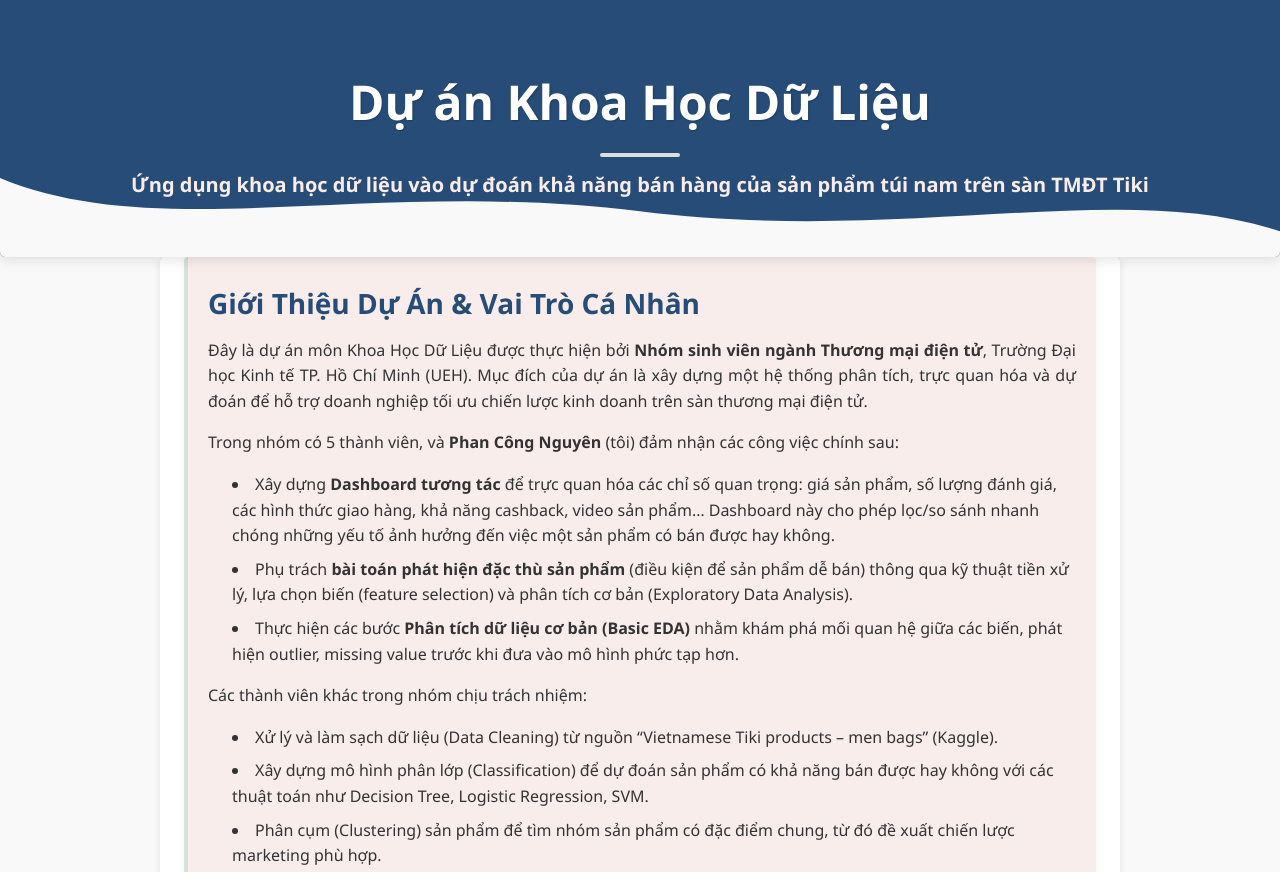
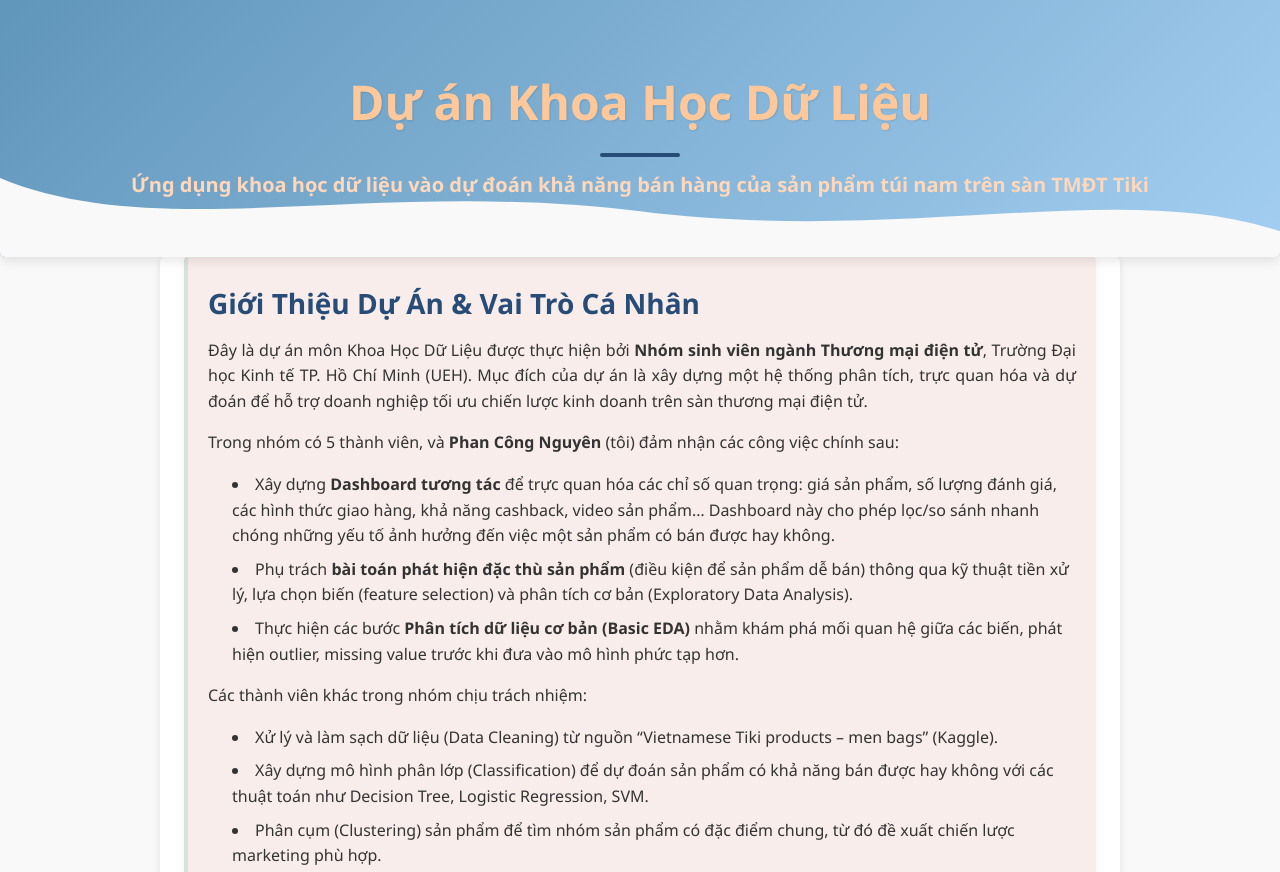
Before and after one commit to CongNguyn/Data-Science-Project, a plain HTML site: page index.html in a window 1280 px wide. Shown: the top 872 px of the page. Drawn offline with Linux system fonts and the light colour scheme.

Commit message:
Update index.html

```diff
--- a/index.html
+++ b/index.html
@@ -45,12 +45,12 @@
     }
 
     /* ========================================
-       HEADER STYLES (NỀN ĐẬM & CHỮ SÁNG)
+       HEADER STYLES (GIỮ NGUYÊN NỀN GRADIENT)
     ======================================== */
     header {
       position: relative;
       text-align: center;
-      background-color: #274c77; /* Nền đậm để nổi chữ */
+      background: linear-gradient(135deg, #6096ba 0%, #a3cef1 100%); /* Giữ nguyên gradient như trước */
       padding: 4rem 1rem 2rem;
       border-radius: 0 0 5px 5px;
       overflow: hidden;
@@ -60,14 +60,14 @@
     header h1 {
       margin: 0;
       font-size: 3rem;
-      color: #fff; /* Đổi chữ sang trắng để nổi trên nền đậm */
-      text-shadow: 1px 1px 2px rgba(0,0,0,0.2);
+      color: #fec89a; /* Màu mới cho “Dự án Khoa Học Dữ Liệu” */
+      text-shadow: 1px 1px 2px rgba(0,0,0,0.1);
     }
 
     header p.subtitle {
       margin-top: 0.75rem;
       font-size: 1.25rem;
-      color: #f8edeb; /* Chữ sắc nhạt bật trên nền đậm */
+      color: #ffd7ba; /* Màu mới cho tên đề tài */
       font-weight: bold;
       margin-bottom: 1.5rem;
     }
@@ -76,7 +76,7 @@
     header .underline {
       width: 80px;
       height: 4px;
-      background-color: #d8e2dc;
+      background-color: #274c77;
       margin: 0.75rem auto;
       border-radius: 2px;
     }
@@ -93,11 +93,11 @@
     }
 
     /* ========================================
-       INTRO STYLES (MÀU NỀN #f8edeb)
+       INTRO STYLES (Giữ nguyên như trước)
     ======================================== */
     .intro {
-      background-color: #f8edeb; /* Nền intro */
-      border-left: 4px solid #d8e2dc; /* Đường gạch đậm */
+      background-color: #f8edeb; /* Nền intro như trước */
+      border-left: 4px solid #d8e2dc;
       padding: 1.5rem 1.25rem;
       border-radius: 4px;
       box-shadow: 0 2px 8px rgba(0,0,0,0.05);
@@ -188,13 +188,13 @@
     }
 
     /* ========================================
-       FOOTER STYLES (MÀU NỀN #FEC5BB)
+       FOOTER STYLES (GIỮ NGUYÊN #FEC5BB)
     ======================================== */
     footer {
       text-align: center;
       font-size: 0.9rem;
       color: #fff;
-      background-color: #FEC5BB; /* Footer nền đậm */
+      background-color: #FEC5BB; /* Giữ nguyên như trước */
       margin-top: 3rem;
       padding: 1rem 0;
       border-radius: 0 0 5px 5px;
```
